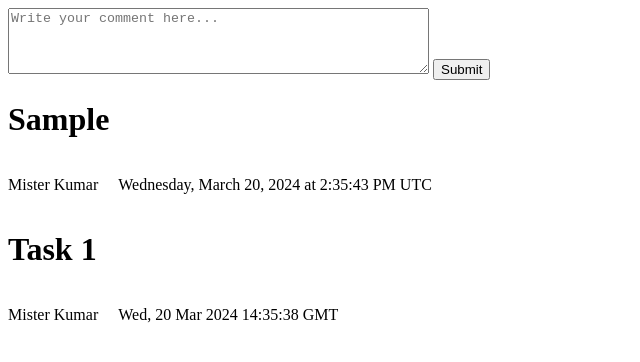
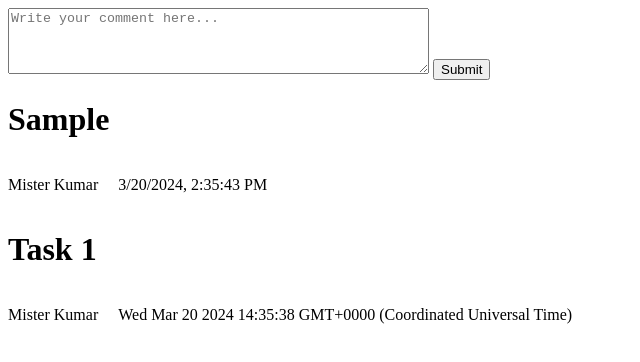
Before and after one commit to acciojob/user-friendly-comments-misterKumar, a website: page main.html in a window 1280 px wide. Both pictures are taken after typing "Sample" into the empty fields and a click on the button "Submit". Shown: the whole page, without its empty margins (0-640 px from the left). Drawn offline with Linux system fonts and the light colour scheme.

Commit message:
created a submission

```diff
--- a/main.html
+++ b/main.html
@@ -12,23 +12,11 @@
 	<button id="submit-btn">Submit</button>
 	<div class="comments-container" >
 
-<!-- 		<div class="comment">
-			<h1>Task 2</h1>
-			<div class="author">
-				<p>Piyush</p>
-				<p>Mon, 25 Dec 2023 17:17:20 GMT</p>
-			</div>
-		</div>
-		<div class="comment">
-			<h1>Task 3</h1>
-			<div class="author">
-				<p>Piyush</p>
-				<p>Mon, 25 Dec 2023 17:17:20 GMT</p>
-			</div>
-		</div> -->
+
 	</div>
 	<script>
-		const date=new Date().toUTCString();
+		const date = new Date(); // Current date and time
+        const dateString = date.toLocaleString("en-US", { timeZone: "UTC" }); // Convert date to local string with UTC timezone
 		const temp=document.getElementsByClassName("comments-container")[0];
 		temp.innerHTML=`
         <div class="comment">
--- a/script.js
+++ b/script.js
@@ -9,7 +9,7 @@ submitBtn.addEventListener("click", () => {
         div.classList.add("comment");
 
         const date = new Date(); // Current date and time
-        const dateString = formatDate(date); // Format date string
+        const dateString = date.toLocaleString("en-US", { timeZone: "UTC" }); // Convert date to local string with UTC timezone
 
         div.innerHTML = `
             <h1>${textBoxInput.value}</h1>
@@ -19,13 +19,7 @@ submitBtn.addEventListener("click", () => {
             </div>
         `;
 
-        commentsContainer.prepend(div); // Prepend new comment to display in descending order
+        commentsContainer.insertBefore(div, commentsContainer.firstChild); // Insert new comment at the beginning to display in descending order
         textBoxInput.value = ""; // Clear input field after submission
     }
 });
-
-// Function to format date string
-function formatDate(date) {
-    const options = { weekday: 'long', year: 'numeric', month: 'long', day: 'numeric', hour: 'numeric', minute: 'numeric', second: 'numeric', timeZoneName: 'short' };
-    return date.toLocaleDateString('en-US', options);
-}
```
